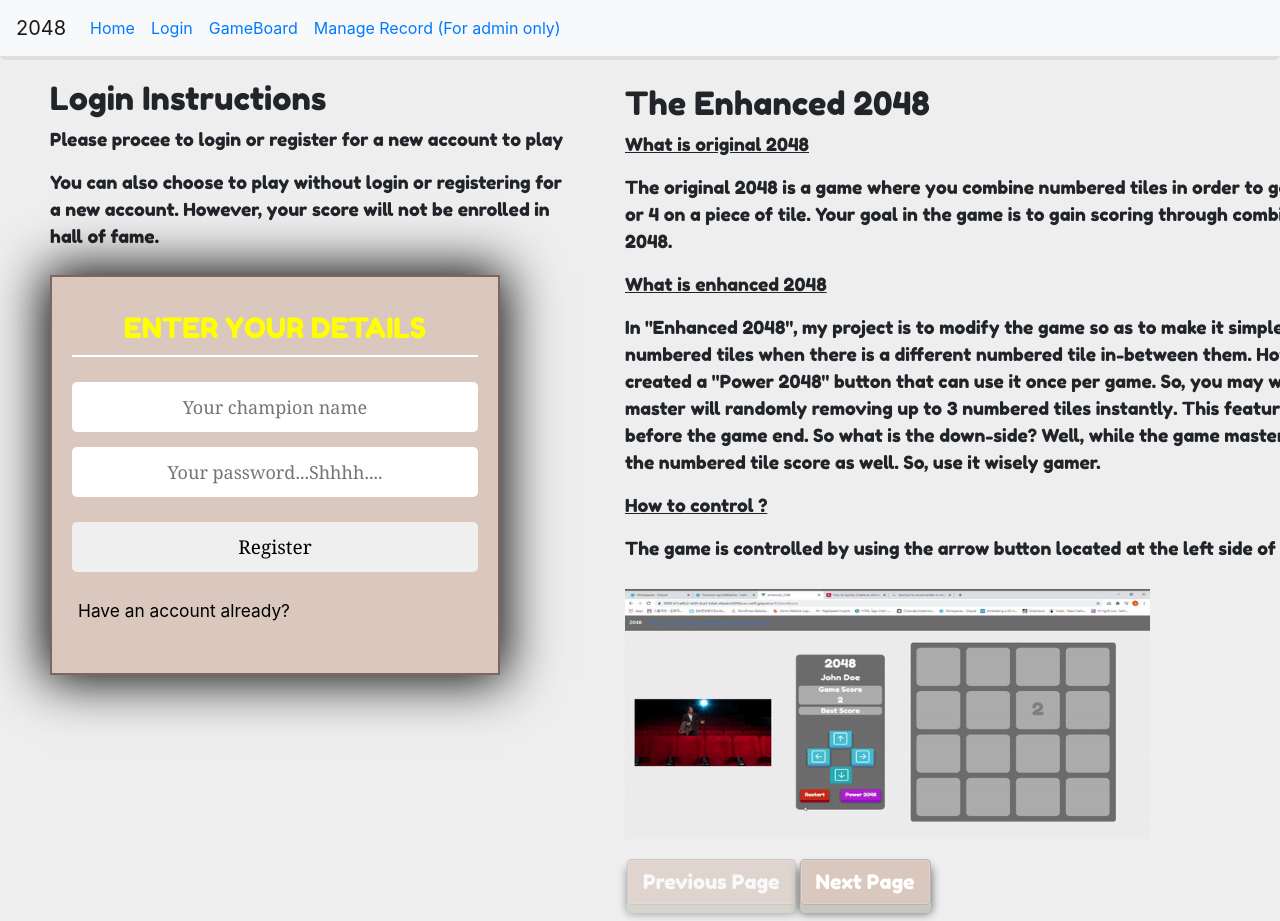
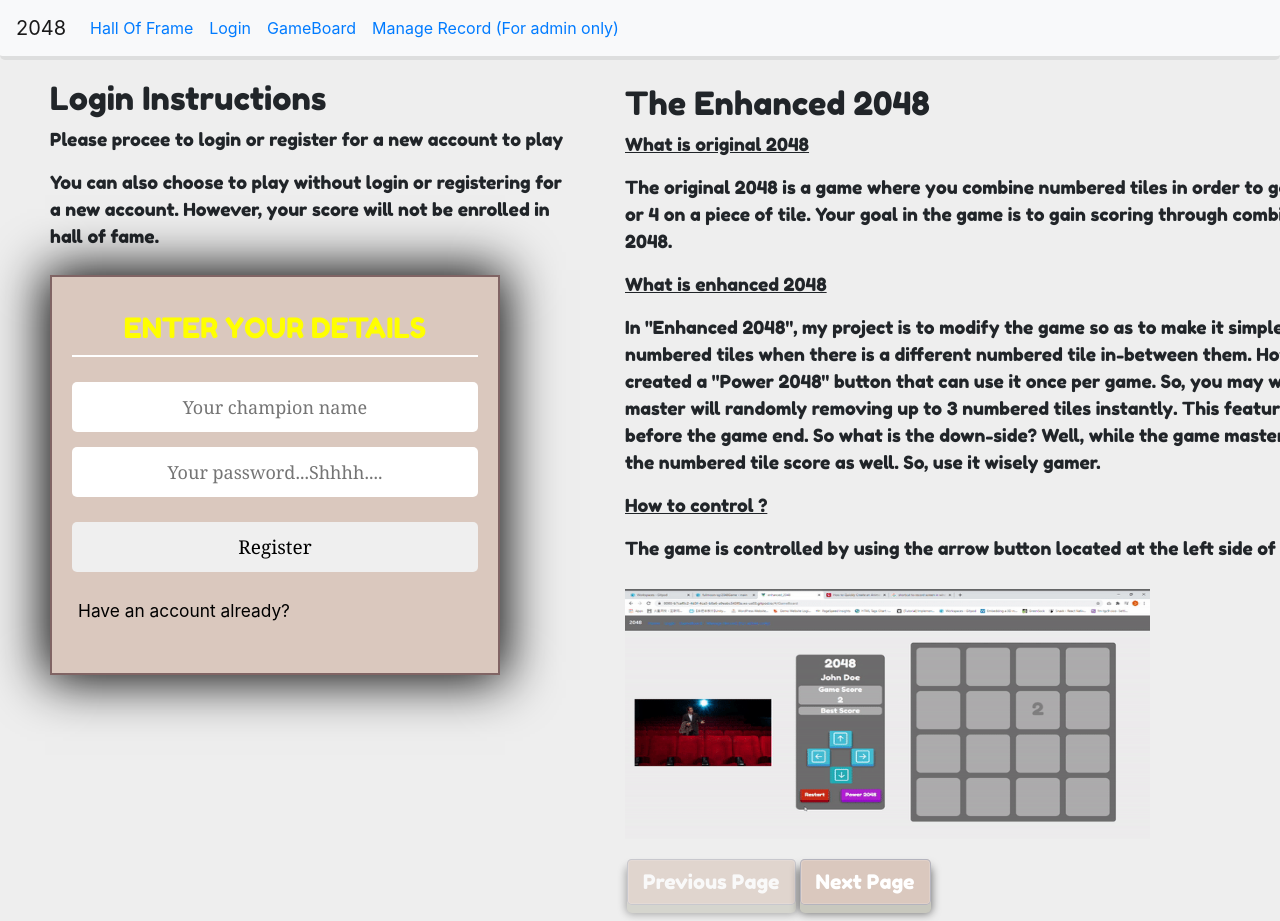
Before and after one commit to fullmoon-sg/2048Game, a Vue app in the folder enhanced_2048/: page / in a window 1280 px wide. Shown: the top 921 px of the page. Built offline with nearby package versions, Linux system fonts and the light colour scheme.

Commit message:
Change Navv bar name

```diff
--- a/enhanced_2048/src/App.vue
+++ b/enhanced_2048/src/App.vue
@@ -18,7 +18,7 @@
         <ul class="navbar-nav mr-auto">
           <li class="nav-item active">
             <a class="nav-link" href="#"
-              ><router-link to="/Home">Home</router-link></a
+              ><router-link to="/HallFame">Hall Of Frame</router-link></a
             >
           </li>
           <li class="nav-item">
--- a/enhanced_2048/src/main.js
+++ b/enhanced_2048/src/main.js
@@ -16,7 +16,7 @@ import 'bootstrap-vue/dist/bootstrap-vue.css'
 
 import GameBoard from './components/GameBoard'
 import Login from './components/Login'
-import Home from './components/Home'
+import HallFame from './components/HallFame'
 import ManageRecord from './components/ManageRecord'
 
 const routes = [
@@ -30,7 +30,7 @@ const routes = [
         path:'/Login', redirect: '/'
     },
     {
-        path:'/Home', component : Home
+        path:'/HallFame', component : HallFame
     },
     {
         path:'/ManageRecord', component : ManageRecord
```
Also changed, not shown: enhanced_2048/src/components/HallFame.vue (renamed from enhanced_2048/src/components/Home.vue).
